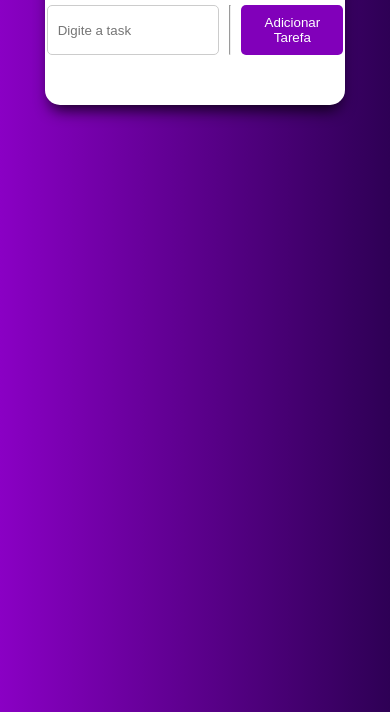
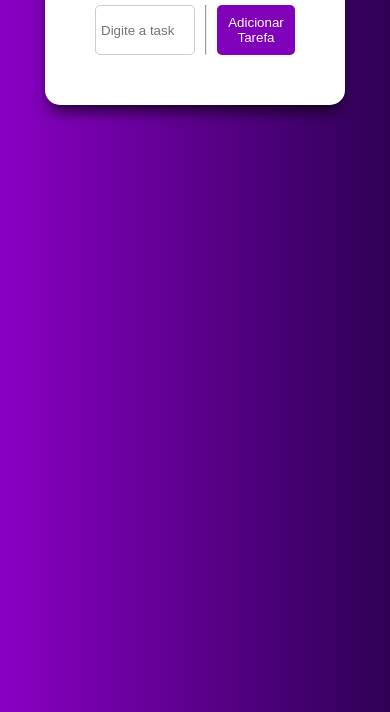
Before and after one commit to VinkarioDev/to-do-list, a plain HTML site: page index.html in a window 390 px wide. Shown: the part 132-844 px from the top of the page. Drawn offline with Linux system fonts and the light colour scheme; a web font is replaced by a local one.

Commit message:
style responsividade input

```diff
--- a/assets/css/style.css
+++ b/assets/css/style.css
@@ -50,11 +50,12 @@ body {
 }
 
 .input-to-do-list input {
-  padding: 10px;
+  padding: 5px;
   border: none;
   border-radius: 5px;
-  max-width: 200px;
-  min-width: 150px;
+  max-width: 100px;
+  min-width: 80px;
+  height: 50px;
   outline: none;
   border: 1px solid #ccc;
 }
```
